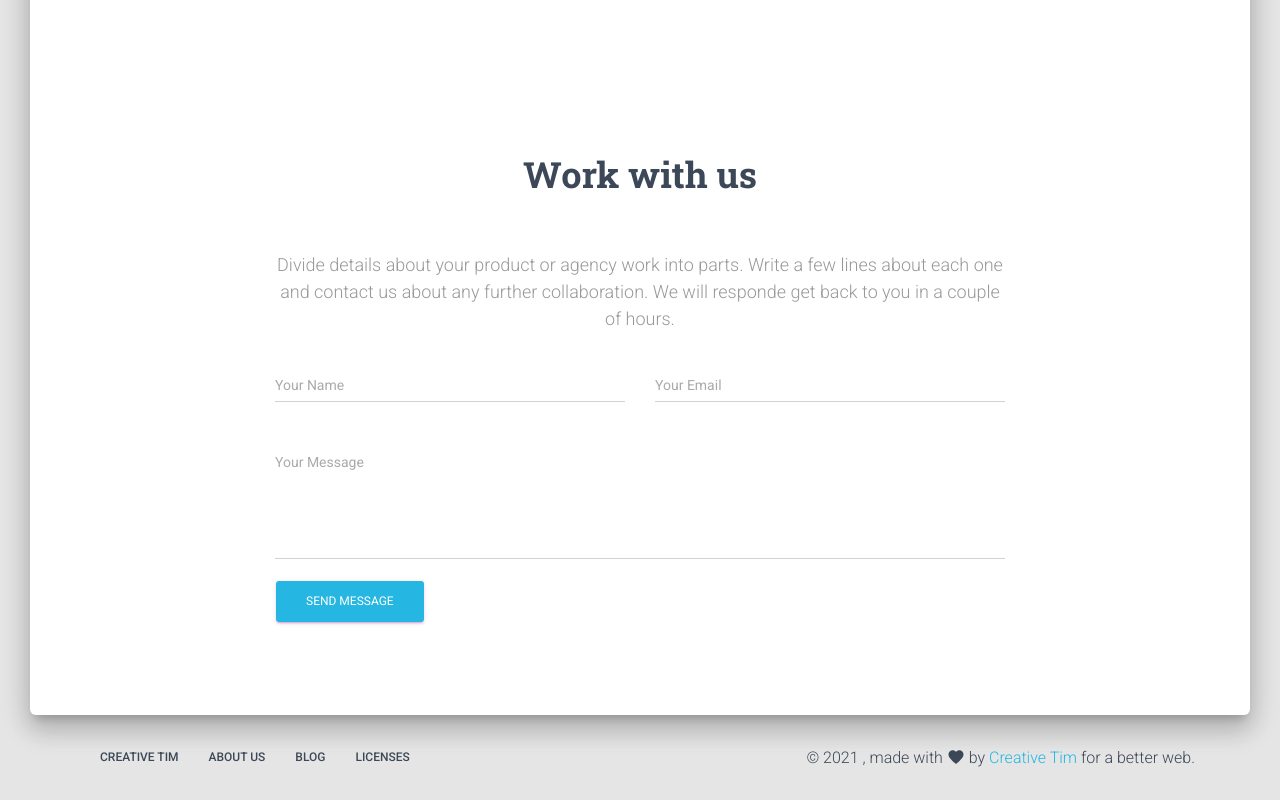
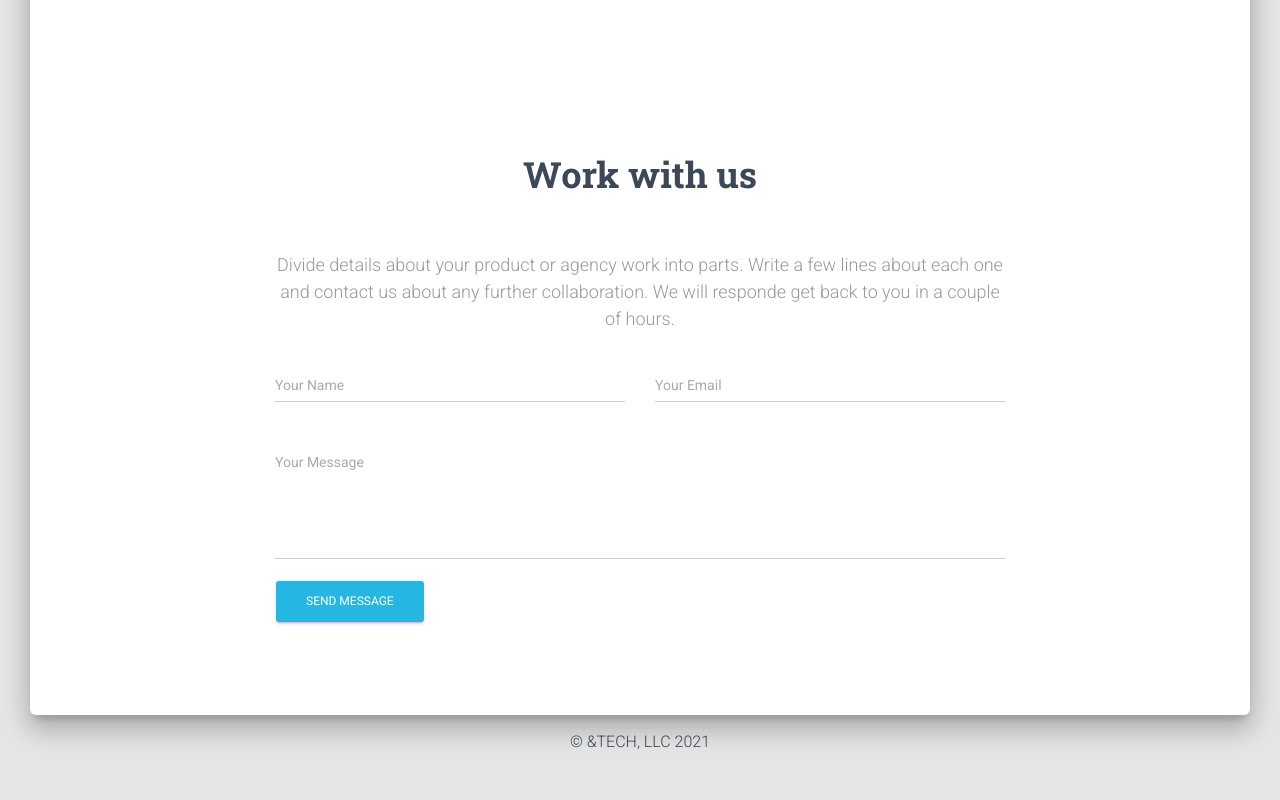
Before and after one commit to kdreyes/andtech-website-frontend, a React (Create React App) app: page / in a window 1280 px wide. Shown: the part 2856-3656 px from the top of the page. After the commit the page ends 3625 px from the top, so only its background shows below. Built offline with nearby package versions, Linux system fonts and the light colour scheme.

Commit message:
updated footer

```diff
--- a/src/components/Footer/Footer.js
+++ b/src/components/Footer/Footer.js
@@ -29,7 +29,7 @@ export default function Footer(props) {
   return (
     <footer className={footerClasses}>
       <div className={classes.container}>
-        <div className={classes.left}>
+        {/* <div className={classes.left}>
           <List className={classes.list}>
             <ListItem className={classes.inlineBlock}>
               <a
@@ -80,6 +80,10 @@ export default function Footer(props) {
             Creative Tim
           </a>{" "}
           for a better web.
+        </div> */}
+
+        <div>
+          &copy; &amp;TECH, LLC {1900 + new Date().getYear()}
         </div>
       </div>
     </footer>
```
